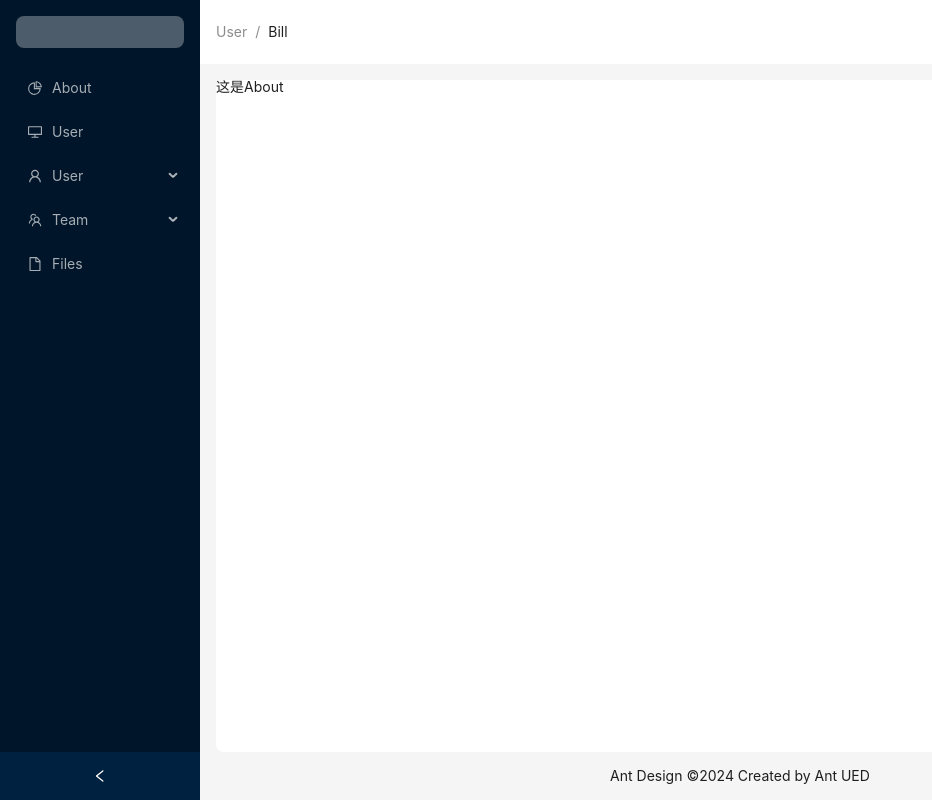
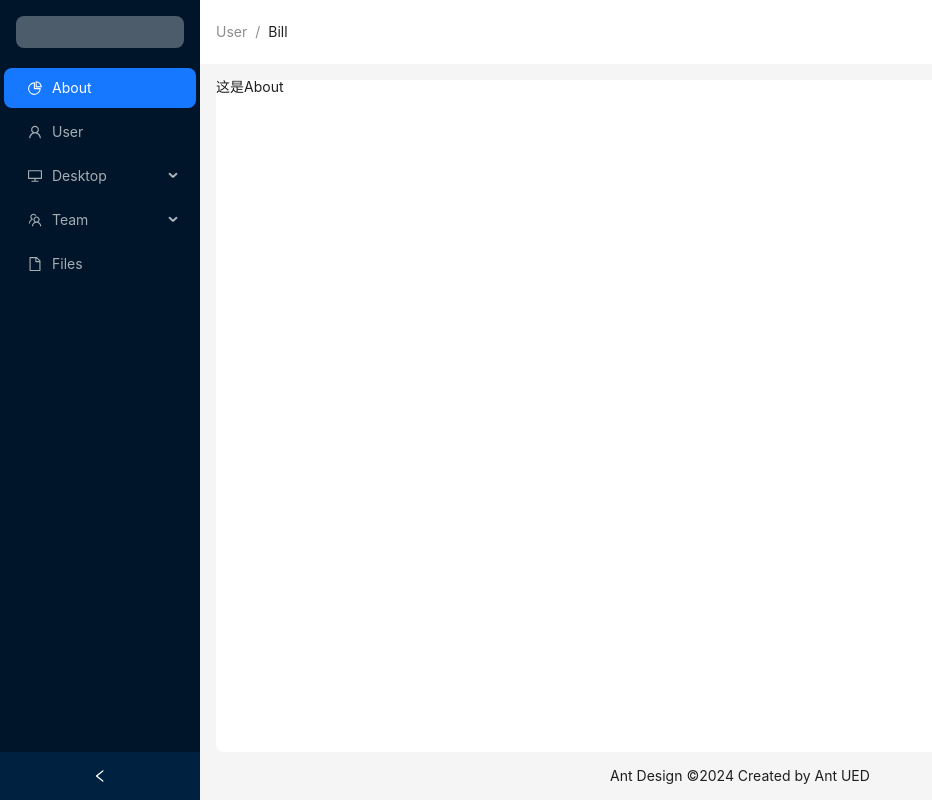
Before and after one commit to zhaochao89/React-learn1, a React (Vite) app: page /about in a window 1280 px wide. Shown: the whole page, without its empty margins (0-932 px from the left). Built offline with nearby package versions, Linux system fonts and the light colour scheme.

Commit message:
导航菜单的展开和收起.

```diff
--- a/src/router/index.tsx
+++ b/src/router/index.tsx
@@ -7,6 +7,8 @@ import Home from "@/views/Home"
 //组件懒加载的写法，需要在main里面在顶级组件外面包裹一层React.Suspense组件，否则会报错。
 const About = lazy(() => import("@/views/About"))
 const User = lazy(() => import("@/views/User"))
+const Page1 = lazy(() => import("@/views/Page1"))
+const Page2 = lazy(() => import("@/views/Page2"))
 
 // 两种写法：第一种箭头函数右侧是大括号的需要有return；
 //第二种箭头函数右侧是小括号的不需要return，默认是返回括号里的内容
@@ -40,6 +42,14 @@ const routes = [
             {
                 path: '/user',
                 element: withLoadingComponent(<User />)
+            },
+            {
+                path: '/page1',
+                element: withLoadingComponent(<Page1 />)
+            },
+            {
+                path: '/page2',
+                element: withLoadingComponent(<Page2 />)
             }
         ]
     }
--- a/src/views/Home.tsx
+++ b/src/views/Home.tsx
@@ -30,13 +30,18 @@ function getItem(
 
 const items: MenuItem[] = [
   getItem('About', '/about', <PieChartOutlined />),
-  getItem('User', '/user', <DesktopOutlined />),
-  getItem('User', 'sub1', <UserOutlined />, [
-    getItem('Tom', '3'),
-    getItem('Bill', '4'),
-    getItem('Alex', '5'),
-  ]),
-  getItem('Team', 'sub2', <TeamOutlined />, [getItem('Team 1', '6'), getItem('Team 2', '8')]),
+  getItem('User', '/user', <UserOutlined />),
+  getItem('Desktop', '/page1', <DesktopOutlined />,
+    [
+      getItem('Page 1', '/page1'),
+      getItem('Bill', '4'),
+      getItem('Alex', '5'),
+    ]),
+  getItem('Team', 'sub2', <TeamOutlined />,
+    [
+      getItem('Page 2', '/page2'),
+      getItem('Team 2', '8')
+    ]),
   getItem('Files', '9', <FileOutlined />),
 ];
 
@@ -48,9 +53,21 @@ const Home: React.FC = () => {
 
   const navigateTo = useNavigate();
 
-  const menuClick = (e: {key: string}) => {
+  const menuClick = (e: { key: string }) => {
     console.log('点击了菜单', e.key);
     navigateTo(e.key);
+  }
+
+  const [openKeys, setOpenKeys] = useState(['']);
+  const handleOpenChange = (openKeys: string[]) => {
+    //openkeys：当前展开的菜单项的 key 数组
+    console.log('openKeys', openKeys);
+    if (openKeys.length > 0) {
+      //取数组的最后一个值，设置给setOpenKeys，保持只有一项是展开的。
+      setOpenKeys([openKeys[openKeys.length - 1]]);
+    } else {
+      setOpenKeys(['']);
+    }
   }
 
   return (
@@ -58,13 +75,21 @@ const Home: React.FC = () => {
       {/* 左边侧边栏 */}
       <Sider collapsible collapsed={collapsed} onCollapse={(value) => setCollapsed(value)}>
         <div className="demo-logo-vertical" />
-        <Menu theme="dark" defaultSelectedKeys={['1']} mode="inline" items={items} onClick={menuClick} />
+        <Menu
+          theme="dark"
+          defaultSelectedKeys={['/about']}
+          mode="inline"
+          items={items}
+          onClick={menuClick}
+          onOpenChange={handleOpenChange}
+          openKeys={openKeys}
+        />
       </Sider>
       {/* 右边内容 */}
       <Layout>
         {/* 右边头部 */}
         <Header style={{ padding: 0, background: colorBgContainer }} >
-          <Breadcrumb style={{marginLeft: '16px',  lineHeight: '64px' }}>
+          <Breadcrumb style={{ marginLeft: '16px', lineHeight: '64px' }}>
             <Breadcrumb.Item>User</Breadcrumb.Item>
             <Breadcrumb.Item>Bill</Breadcrumb.Item>
           </Breadcrumb>
@@ -73,12 +98,13 @@ const Home: React.FC = () => {
         <Content style={{
           margin: '16px 16px 0',
           background: colorBgContainer,
-          borderRadius: borderRadiusLG, }}>
-            {/* 内容窗口区域 */}
-            <Outlet />
+          borderRadius: borderRadiusLG,
+        }}>
+          {/* 内容窗口区域 */}
+          <Outlet />
         </Content>
         {/* 右边底部 */}
-        <Footer style={{ textAlign: 'center', padding: 0, lineHeight: '48px'}}>
+        <Footer style={{ textAlign: 'center', padding: 0, lineHeight: '48px' }}>
           Ant Design ©{new Date().getFullYear()} Created by Ant UED
         </Footer>
       </Layout>
--- /dev/null
+++ b/src/views/Page1.tsx
@@ -0,0 +1,8 @@
+
+const Page1 = () => (
+    <div>
+        <h1>Page1</h1>
+    </div>
+)
+
+export default Page1
--- /dev/null
+++ b/src/views/Page2.tsx
@@ -0,0 +1,10 @@
+
+const Page2 = () => {
+    return (
+        <div>
+            <h1>Page2</h1>
+        </div>
+    )
+}
+
+export default Page2
```
